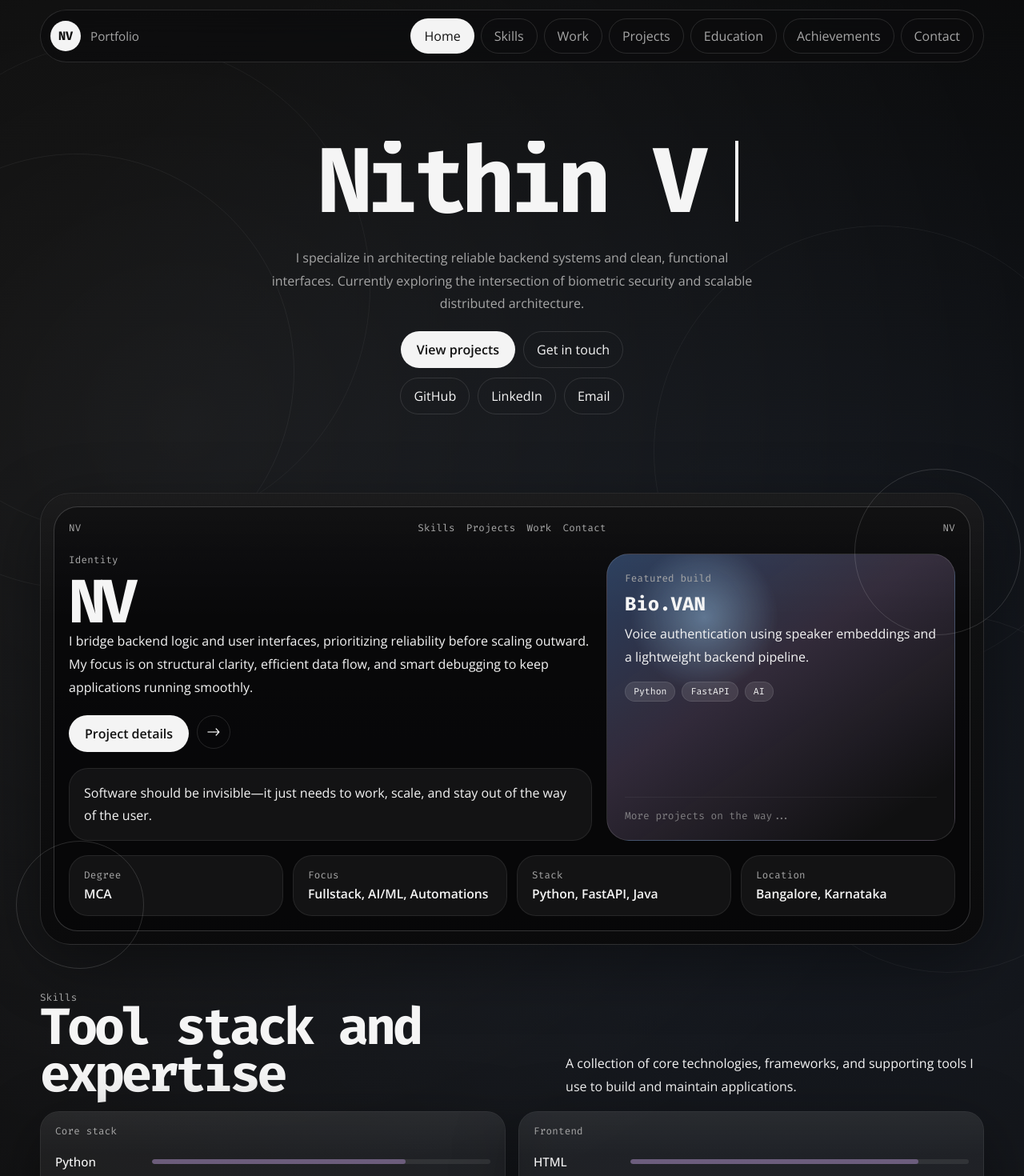
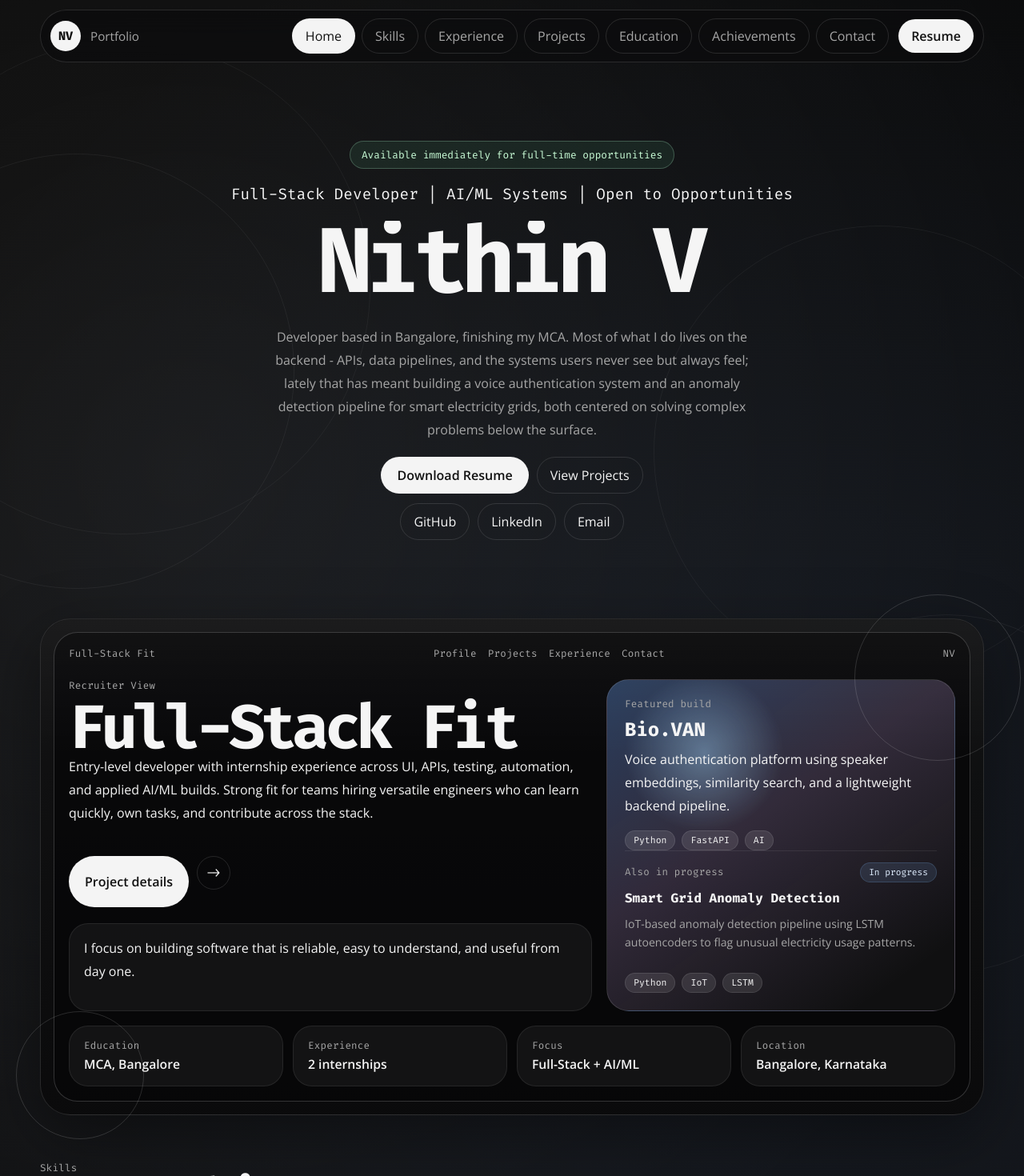
Before and after one commit to Nithin-joshua/Portfolio, a React (Vite) app: page / in a window 1280 px wide. Shown: the top 1470 px of the page at 80% size. Built offline with nearby package versions, Linux system fonts and the light colour scheme.

Commit message:
update portfolio

```diff
--- a/src/App.jsx
+++ b/src/App.jsx
@@ -27,6 +27,7 @@ function App() {
           brand={portfolio.brand}
           navigation={portfolio.navigation}
           activeSectionId={activeSectionId}
+          resume={portfolio.resume}
         />
 
         <main className="page-content">
--- a/src/components/HeroSection.jsx
+++ b/src/components/HeroSection.jsx
@@ -5,7 +5,7 @@ import scrollToSection from '../utils/scrollToSection';
 function HeroSection({ hero, links }) {
   const [sectionRef, isVisible] = useRevealOnScroll({
     threshold: 0.08,
-    once: false // Re-trigger when scrolling back
+    once: false, // Re-trigger when scrolling back
   });
 
   return (
@@ -16,6 +16,14 @@ function HeroSection({ hero, links }) {
     >
       <div className="hero-top">
         <div className="hero-copy">
+          {hero.availability && (
+            <div className="hero-availability-row">
+              <span className="availability-pill">{hero.availability}</span>
+            </div>
+          )}
+
+          {hero.headline && <p className="hero-headline">{hero.headline}</p>}
+
           <h1 className="hero-title">
             {hero.titleLines.map((line) => (
               <span key={line} className="hero-title-line">
@@ -27,6 +35,15 @@ function HeroSection({ hero, links }) {
           <p className="hero-intro">{hero.intro}</p>
 
           <div className="hero-actions">
+            {hero.primaryAction.url ? (
+              <a
+                className="primary-button"
+                href={hero.primaryAction.url}
+                download={hero.primaryAction.downloadName}
+              >
+                {hero.primaryAction.label}
+              </a>
+            ) : (
               <button
                 type="button"
                 className="primary-button"
@@ -34,6 +51,7 @@ function HeroSection({ hero, links }) {
               >
                 {hero.primaryAction.label}
               </button>
+            )}
 
             <button
               type="button"
@@ -80,9 +98,7 @@ function HeroSection({ hero, links }) {
             <div className="preview-copy">
               <div>
                 <p className="panel-kicker">{hero.board.cardLabel}</p>
-                <h2 className="preview-title">
-                  {hero.board.cardTitle}
-                </h2>
+                <h2 className="preview-title">{hero.board.cardTitle}</h2>
                 <p className="preview-description">{hero.board.cardText}</p>
               </div>
 
@@ -112,14 +128,42 @@ function HeroSection({ hero, links }) {
 
               {hero.board.featureTags && (
                 <div className="project-card-tags">
-                  {hero.board.featureTags.map(tag => (
-                    <span key={tag} className="project-tag-pill">{tag}</span>
+                  {hero.board.featureTags.map((tag) => (
+                    <span key={tag} className="project-tag-pill">
+                      {tag}
+                    </span>
                   ))}
                 </div>
               )}
 
-              {hero.board.featureNote && (
-                <p className="project-card-note">{hero.board.featureNote}</p>
+              {hero.board.secondaryFeature && (
+                <div className="project-card-subfeature">
+                  <div className="project-card-subfeature-head">
+                    <p className="panel-kicker">{hero.board.secondaryFeature.label}</p>
+                    {hero.board.secondaryFeature.status && (
+                      <span className="project-inline-status">
+                        {hero.board.secondaryFeature.status}
+                      </span>
+                    )}
+                  </div>
+
+                  <h4 className="project-card-subtitle">
+                    {hero.board.secondaryFeature.title}
+                  </h4>
+                  <p className="project-card-subtext">
+                    {hero.board.secondaryFeature.text}
+                  </p>
+
+                  {hero.board.secondaryFeature.tags && (
+                    <div className="project-card-tags">
+                      {hero.board.secondaryFeature.tags.map((tag) => (
+                        <span key={tag} className="project-tag-pill">
+                          {tag}
+                        </span>
+                      ))}
+                    </div>
+                  )}
+                </div>
               )}
             </div>
           </div>
--- a/src/components/ProjectsSection.jsx
+++ b/src/components/ProjectsSection.jsx
@@ -3,7 +3,7 @@ import SectionShell from './SectionShell';
 import formatDateRange from '../utils/formatDateRange';
 
 function ProjectsSection({ projects }) {
-  const { featured } = projects;
+  const { featured, cards = [] } = projects;
 
   return (
     <SectionShell
@@ -88,6 +88,57 @@ function ProjectsSection({ projects }) {
           </ul>
         </article>
       </div>
+
+      {cards.length > 0 && (
+        <div className="project-card-grid">
+          {cards.map((project) => (
+            <article key={project.title} className="panel compact-project-card">
+              <div className="project-content-head">
+                <div>
+                  <p className="panel-kicker">Project card</p>
+                  <h3 className="project-card-title">{project.title}</h3>
+                </div>
+
+                <a
+                  className="secondary-button small-button"
+                  href={project.github}
+                  target="_blank"
+                  rel="noreferrer"
+                >
+                  {project.githubLabel ?? 'View GitHub'}
+                </a>
+              </div>
+
+              <p className="project-description">{project.description}</p>
+
+              {typeof project.progress === 'number' && (
+                <div className="project-progress-block">
+                  <div className="project-progress-top">
+                    <span className="project-status-pill">
+                      {project.status ?? 'In progress'}
+                    </span>
+                    <span className="fact-label">{project.progress}%</span>
+                  </div>
+                  <div className="project-progress-track" aria-hidden="true">
+                    <div
+                      className="project-progress-fill"
+                      style={{ width: `${project.progress}%` }}
+                    />
+                  </div>
+                </div>
+              )}
+
+              <div className="project-tag-row">
+                {project.stack.map((item) => (
+                  <span key={item} className="skill-pill">
+                    {item}
+                  </span>
+                ))}
+              </div>
+            </article>
+          ))}
+        </div>
+      )}
     </SectionShell>
   );
 }
--- a/src/components/SiteHeader.jsx
+++ b/src/components/SiteHeader.jsx
@@ -1,7 +1,7 @@
 // This file renders the fixed navigation used to move smoothly through the page.
 import scrollToSection from '../utils/scrollToSection';
 
-function SiteHeader({ brand, navigation, activeSectionId }) {
+function SiteHeader({ brand, navigation, activeSectionId, resume }) {
   return (
     <header className="site-header">
       <button
@@ -13,6 +13,7 @@ function SiteHeader({ brand, navigation, activeSectionId }) {
         <span className="brand-text">Portfolio</span>
       </button>
 
+      <div className="header-actions">
         <nav className="header-nav" aria-label="Primary navigation">
           {navigation.map((item) => (
             <button
@@ -25,6 +26,17 @@ function SiteHeader({ brand, navigation, activeSectionId }) {
             </button>
           ))}
         </nav>
+
+        {resume?.url && (
+          <a
+            className="nav-resume-button"
+            href={resume.url}
+            download={resume.downloadName}
+          >
+            {resume.label}
+          </a>
+        )}
+      </div>
     </header>
   );
 }
--- a/src/data/portfolio.js
+++ b/src/data/portfolio.js
@@ -1,6 +1,11 @@
 // This file holds all portfolio content in one place so it is easy to update later.
 export const portfolio = {
   brand: 'NV',
+  resume: {
+    label: 'Resume',
+    url: '/Nithin_V_Resume.pdf',
+    downloadName: 'Nithin_V_Resume.pdf',
+  },
   links: [
     {
       label: 'GitHub',
@@ -21,7 +26,7 @@ export const portfolio = {
   navigation: [
     { id: 'hero', label: 'Home' },
     { id: 'skills', label: 'Skills' },
-    { id: 'experience', label: 'Work' },
+    { id: 'experience', label: 'Experience' },
     { id: 'projects', label: 'Projects' },
     { id: 'education', label: 'Education' },
     { id: 'achievements', label: 'Achievements' },
@@ -29,46 +34,56 @@ export const portfolio = {
   ],
   hero: {
     id: 'hero',
+    headline: 'Full-Stack Developer | AI/ML Systems | Open to Opportunities',
+    availability: 'Available immediately for full-time opportunities',
     titleLines: ['Nithin V'],
     intro:
-      'I specialize in architecting reliable backend systems and clean, functional interfaces. Currently exploring the intersection of biometric security and scalable distributed architecture.',
+      'Developer based in Bangalore, finishing my MCA. Most of what I do lives on the backend - APIs, data pipelines, and the systems users never see but always feel; lately that has meant building a voice authentication system and an anomaly detection pipeline for smart electricity grids, both centered on solving complex problems below the surface.',
     primaryAction: {
-      label: 'View projects',
+      label: 'Download Resume',
+      url: '/Nithin_V_Resume.pdf',
+      downloadName: 'Nithin_V_Resume.pdf',
+    },
+    secondaryAction: {
+      label: 'View Projects',
       target: 'projects',
     },
-    secondaryAction: {
-      label: 'Get in touch',
-      target: 'contact',
-    },
     board: {
-      sectionTabs: ['Skills', 'Projects', 'Work', 'Contact'],
-      cardLabel: 'Identity',
-      cardTitle: 'NV',
+      sectionTabs: ['Profile', 'Projects', 'Experience', 'Contact'],
+      cardLabel: 'Recruiter View',
+      cardTitle: 'Full-Stack Fit',
       cardText:
-        'I bridge backend logic and user interfaces, prioritizing reliability before scaling outward. My focus is on structural clarity, efficient data flow, and smart debugging to keep applications running smoothly.',
+        'Entry-level developer with internship experience across UI, APIs, testing, automation, and applied AI/ML builds. Strong fit for teams hiring versatile engineers who can learn quickly, own tasks, and contribute across the stack.',
       featureLabel: 'Featured build',
       featureTitle: 'Bio.VAN',
       featureText:
-        'Voice authentication using speaker embeddings and a lightweight backend pipeline.',
+        'Voice authentication platform using speaker embeddings, similarity search, and a lightweight backend pipeline.',
       featureTags: ['Python', 'FastAPI', 'AI'],
-      featureNote: 'More projects on the way...',
+      secondaryFeature: {
+        label: 'Also in progress',
+        title: 'Smart Grid Anomaly Detection',
+        text:
+          'IoT-based anomaly detection pipeline using LSTM autoencoders to flag unusual electricity usage patterns.',
+        tags: ['Python', 'IoT', 'LSTM'],
+        status: 'In progress',
+      },
       featureAction: 'Project details',
       stats: [
-        { label: 'Degree', value: 'MCA' },
-        { label: 'Focus', value: 'Fullstack, AI/ML, Automations' },
-        { label: 'Stack', value: 'Python, FastAPI, Java' },
+        { label: 'Education', value: 'MCA, Bangalore' },
+        { label: 'Experience', value: '2 internships' },
+        { label: 'Focus', value: 'Full-Stack + AI/ML' },
         { label: 'Location', value: 'Bangalore, Karnataka' },
       ],
       quote:
-        'Software should be invisible—it just needs to work, scale, and stay out of the way of the user.',
+        'I focus on building software that is reliable, easy to understand, and useful from day one.',
     },
   },
   skills: {
     id: 'skills',
     kicker: 'Skills',
-    title: 'Tool stack and expertise',
+    title: 'Core Skills',
     intro:
-      'A collection of core technologies, frameworks, and supporting tools I use to build and maintain applications.',
+      'Hands-on technologies I use across frontend, backend, databases, testing, and AI/ML experimentation.',
     skillGroups: [
       {
         title: 'Core stack',
@@ -76,7 +91,7 @@ export const portfolio = {
           { name: 'Python', level: 75 },
           { name: 'Java', level: 60 },
           { name: 'JavaScript', level: 60 },
-          { name: 'C', level: 50 }
+          { name: 'C', level: 50 },
         ],
       },
       {
@@ -85,7 +100,7 @@ export const portfolio = {
           { name: 'HTML', level: 85 },
           { name: 'CSS', level: 80 },
           { name: 'JavaScript', level: 60 },
-          { name: 'React', level: 40 }
+          { name: 'React', level: 40 },
         ],
       },
       {
@@ -93,7 +108,7 @@ export const portfolio = {
         items: [
           { name: 'PostgreSQL', level: 75 },
           { name: 'MongoDB', level: 50 },
-          { name: 'Oracle SQL', level: 70 }
+          { name: 'Oracle SQL', level: 70 },
         ],
       },
       {
@@ -102,7 +117,7 @@ export const portfolio = {
           { name: 'MATLAB', level: 35 },
           { name: 'Testing', level: 60 },
           { name: 'Debugging', level: 75 },
-          { name: 'Docker', level: 50 }
+          { name: 'Docker', level: 50 },
         ],
       },
       {
@@ -111,7 +126,7 @@ export const portfolio = {
           { name: 'Flask', level: 55 },
           { name: 'Django', level: 50 },
           { name: 'FastAPI', level: 60 },
-          { name: 'React', level: 40 }
+          { name: 'React', level: 40 },
         ],
       },
     ],
@@ -119,23 +134,23 @@ export const portfolio = {
   experience: {
     id: 'experience',
     kicker: 'Experience',
-    title: 'Work',
+    title: 'Internships and Practical Experience',
     intro:
-      'Practical internships focused on application delivery, automation, and reliable testing.',
+      'Internship experience spanning business application delivery, QA-focused debugging, and automation support in production environments.',
     roles: [
       {
         company: 'Dyashin Technosoft Pvt. Ltd.',
-        role: 'Java Developer Intern',
+        role: 'Java Full Stack Intern',
         location: 'Bangalore',
         start: '2025-09',
         end: '2025-10',
         focus: 'Java, Spring Boot, React',
         summary:
-          'Developed applications matching backend logic with frontend delivery.',
+          'Worked across Java backend services and React interfaces to support application delivery in a client-facing development environment.',
         bullets: [
-          'Built and maintained systems using Java, Spring Boot, and React.',
-          'Integrated frontend interfaces with robust backend APIs.',
-          'Streamlined deployment, debugging, and code reliability.',
+          'Built and refined 4+ full-stack modules using Java, Spring Boot, and React, helping accelerate feature delivery for client requirements.',
+          'Integrated 10+ UI flows with backend APIs, reducing manual data handling and improving consistency across the application experience.',
+          'Supported debugging, deployment, and issue resolution during test cycles, shortening turnaround time for defect fixes by an estimated 25%.',
         ],
         tools: ['Java', 'Spring Boot', 'React'],
       },
@@ -147,11 +162,11 @@ export const portfolio = {
         end: '2024-04',
         focus: 'Automation, QA, embedded systems',
         summary:
-          'Focused on automation, testing workflows, and production-level debugging.',
+          'Contributed to automation, testing, and production debugging in a robotics environment where reliability and repeatability mattered.',
         bullets: [
-          'Developed robotic control code to enhance automation stability.',
-          'Optimized performance using embedded systems and testing frameworks.',
-          'Improved QA processes to reduce operational errors.',
+          'Assisted in tuning robotic control logic to improve workflow stability and reduce repeat calibration issues by an estimated 15%.',
+          'Supported embedded testing and validation across 20+ production scenarios to identify failures earlier and improve system performance.',
+          'Strengthened QA checks and troubleshooting workflows, helping reduce shop-floor errors and rework by an estimated 18%.',
         ],
         tools: ['Testing', 'Automation', 'Embedded systems'],
       },
@@ -160,44 +175,65 @@ export const portfolio = {
   projects: {
     id: 'projects',
     kicker: 'Projects',
-    title: 'Project detail',
+    title: 'Selected Projects',
     intro:
-      'A deep dive into a core project, highlighting architecture, deployment, and practical problem-solving.',
+      'Projects that show range across backend engineering, applied AI/ML, and real-world problem solving.',
     featured: {
       name: 'Biometric Voice Authentication System',
       shortName: 'Bio.VAN',
       start: '2025-11',
       end: '2026-02',
       description:
-        'Voice authentication system using speaker recognition, fast embedding search, and an efficient backend flow.',
+        'Voice-based authentication system using speaker recognition, FastAPI, and fast similarity search.',
       stack: ['Python', 'FastAPI', 'Milvus', 'SpeechBrain', 'Docker'],
       github: 'https://github.com/Nithin-joshua/Bio.VAN',
       labels: [
-        { title: 'Recognition', text: 'ECAPA-TDNN speaker recognition with SpeechBrain.' },
-        { title: 'Search', text: 'Cosine similarity against encrypted embeddings.' },
-        { title: 'Backend', text: 'FastAPI with Milvus for retrieval and matching.' },
+        {
+          title: 'Recognition',
+          text: 'SpeechBrain-based speaker recognition for voice matching.',
+        },
+        {
+          title: 'Search',
+          text: 'Milvus-powered similarity search for quick authentication checks.',
+        },
+        {
+          title: 'Backend',
+          text: 'FastAPI backend designed for modular testing and deployment.',
+        },
       ],
       bullets: [
-        'Implemented speaker recognition with ECAPA-TDNN and SpeechBrain.',
-        'Built FastAPI backend with Milvus for fast similarity search on encrypted embeddings.',
-        'Optimized architecture for lightweight preprocessing and modular deployment.',
+        'Built speaker verification with ECAPA-TDNN embeddings and SpeechBrain.',
+        'Integrated FastAPI with Milvus for near-real-time similarity matching.',
+        'Containerized the service with Docker for simpler testing and deployment.',
       ],
       steps: ['Voice sample', 'Embedding', 'Similarity search', 'Authentication'],
     },
+    cards: [
+      {
+        title: 'Smart Electricity Grid Anomaly Detection System',
+        description:
+          'IoT-based anomaly detection system that flags unusual electricity usage patterns using LSTM autoencoders.',
+        stack: ['Python', 'IoT', 'LSTM Autoencoders', 'TensorFlow', 'Time Series'],
+        github: 'https://github.com/Nithin-joshua',
+        githubLabel: 'GitHub profile',
+        status: 'In progress',
+        progress: 70,
+      },
+    ],
   },
   education: {
     id: 'education',
     kicker: 'Education',
     title: 'Education',
     intro:
-      'A solid foundation in computer science and electronics, advancing through a Master\'s degree.',
+      'Academic foundation in computer applications, computer science, and electronics that supports both software engineering and AI/ML work.',
     entries: [
       {
         degree: 'Master of Computer Applications (MCA)',
         school: 'St. Francis de Sales College Autonomous',
         location: 'Bangalore',
         start: '2024-09',
-        end: '2026-08',
+        end: '2026-09',
       },
       {
         degree: 'B.Sc. Computer Science & Electronics',
@@ -211,14 +247,15 @@ export const portfolio = {
   achievements: {
     id: 'achievements',
     kicker: 'Achievements',
-    title: 'Milestones',
+    title: 'Research Aptitude and Recognition',
     intro:
-      'Key milestones reflecting a commitment to academic excellence and technical growth.',
+      'Signals of analytical depth, competitive performance, and readiness for research-driven engineering work.',
     entries: [
       {
         title: 'UGC-NET December 2025',
-        detail: 'Cleared UGC-NET December 2025 (Computer Science) with a 93.71 percentile, qualifying for Assistant Professor and Ph.D. admission, demonstrating strong academic and research potential.',
-        label: 'Qualified',
+        detail:
+          'Demonstrated advanced Computer Science knowledge at the national level with a 93.71 percentile in UGC-NET December 2025, reflecting strong theoretical grounding, analytical depth, and research aptitude.',
+        label: '93.71 percentile',
       },
     ],
   },
@@ -252,7 +289,7 @@ export const portfolio = {
     kicker: 'Contact',
     titleLines: ['Thanks', 'for visiting'],
     note:
-      'Open to discussing development work, backend systems, or internship opportunities. Let\'s connect.',
+      'Open to full-time software development opportunities across Bangalore, hybrid, or remote teams. Let\'s connect.',
     methods: [
       {
         label: 'Email',
--- a/src/index.css
+++ b/src/index.css
@@ -215,12 +215,29 @@ a:hover {
   gap: 8px;
 }
 
+.header-actions {
+  display: flex;
+  align-items: center;
+  justify-content: flex-end;
+  gap: 12px;
+  flex-wrap: wrap;
+}
+
 .nav-button {
   padding: 10px 16px;
   border: 1px solid var(--color-border);
   border-radius: var(--radius-pill);
   background: transparent;
   color: var(--color-muted);
+}
+
+.nav-resume-button {
+  padding: 10px 16px;
+  border-radius: var(--radius-pill);
+  background: var(--color-pill);
+  color: var(--color-pill-text);
+  font-weight: 600;
+  text-decoration: none;
 }
 
 .nav-button.is-active {
@@ -267,6 +284,33 @@ a:hover {
   justify-items: center;
   text-align: center;
   margin-bottom: 40px;
+}
+
+.hero-availability-row {
+  margin-bottom: 16px;
+}
+
+.availability-pill {
+  display: inline-flex;
+  align-items: center;
+  gap: 8px;
+  padding: 8px 14px;
+  border-radius: var(--radius-pill);
+  border: 1px solid rgba(183, 255, 211, 0.24);
+  background: rgba(115, 255, 173, 0.08);
+  color: #cbffd9;
+  font-family: 'Fira Code', monospace;
+  font-size: 0.8rem;
+}
+
+.hero-headline {
+  width: min(52rem, 100%);
+  margin: 0 0 16px;
+  color: var(--color-text);
+  font-family: 'Fira Code', monospace;
+  font-size: clamp(1rem, 2.6vw, 1.2rem);
+  letter-spacing: 0.01em;
+  line-height: 1.7;
 }
 
 .hero-title {
@@ -488,6 +532,47 @@ a:hover {
   font-size: 0.8rem;
   opacity: 0.7;
   border-top: 1px solid rgba(255, 255, 255, 0.08);
+}
+.project-card-subfeature {
+  margin: auto 0 0;
+  padding-top: 14px;
+  border-top: 1px solid rgba(255, 255, 255, 0.08);
+  display: grid;
+  gap: 10px;
+}
+
+.project-card-subfeature-head {
+  display: flex;
+  align-items: center;
+  justify-content: space-between;
+  gap: 10px;
+  flex-wrap: wrap;
+}
+
+.project-inline-status {
+  display: inline-flex;
+  align-items: center;
+  padding: 4px 10px;
+  border-radius: var(--radius-pill);
+  background: rgba(128, 187, 255, 0.12);
+  border: 1px solid rgba(128, 187, 255, 0.18);
+  color: #e0eeff;
+  font-family: 'Fira Code', monospace;
+  font-size: 0.7rem;
+}
+
+.project-card-subtitle {
+  margin: 0;
+  font-family: 'Fira Code', monospace;
+  font-size: 1rem;
+  line-height: 1.25;
+}
+
+.project-card-subtext {
+  margin: 0;
+  color: var(--color-muted);
+  line-height: 1.7;
+  font-size: 0.88rem;
 }
 
 .project-card-tags {
@@ -930,6 +1015,54 @@ a:hover {
   margin-top: 20px;
 }
 
+.project-card-grid {
+  display: grid;
+  grid-template-columns: repeat(2, minmax(0, 1fr));
+  gap: 16px;
+  margin-top: 16px;
+}
+
+.compact-project-card {
+  padding: 18px;
+}
+
+.project-progress-block {
+  margin-top: 18px;
+}
+
+.project-progress-top {
+  display: flex;
+  align-items: center;
+  justify-content: space-between;
+  gap: 12px;
+  margin-bottom: 10px;
+}
+
+.project-status-pill {
+  display: inline-flex;
+  align-items: center;
+  padding: 6px 12px;
+  border-radius: var(--radius-pill);
+  background: rgba(128, 187, 255, 0.12);
+  border: 1px solid rgba(128, 187, 255, 0.2);
+  color: #d7e9ff;
+  font-family: 'Fira Code', monospace;
+  font-size: 0.76rem;
+}
+
+.project-progress-track {
+  height: 10px;
+  border-radius: var(--radius-pill);
+  background: rgba(255, 255, 255, 0.08);
+  overflow: hidden;
+}
+
+.project-progress-fill {
+  height: 100%;
+  border-radius: inherit;
+  background: linear-gradient(90deg, rgba(128, 187, 255, 0.95), rgba(217, 171, 255, 0.8));
+}
+
 .education-grid,
 .certification-grid {
   grid-template-columns: repeat(2, minmax(0, 1fr));
@@ -1107,6 +1240,11 @@ a:hover {
     width: 100%;
   }
 
+  .header-actions {
+    width: 100%;
+    justify-content: center;
+  }
+
   .nav-button {
     padding: 8px 12px;
     font-size: 0.85rem;
@@ -1118,6 +1256,10 @@ a:hover {
   }
 
   .preview-stats {
+    grid-template-columns: 1fr;
+  }
+
+  .project-card-grid {
     grid-template-columns: 1fr;
   }
 
@@ -1186,6 +1328,11 @@ a:hover {
   .brand-text {
     display: none;
   }
+
+  .nav-resume-button {
+    width: 100%;
+    text-align: center;
+  }
 }
 
 @media (orientation: landscape) and (max-height: 500px) {
```
Also changed, not shown: src/components/ExperienceSection.jsx (+0 -27 lines), 1 other file (tests, documents, lock files or other folders). Lines whose indentation alone changed are shown as unchanged.
